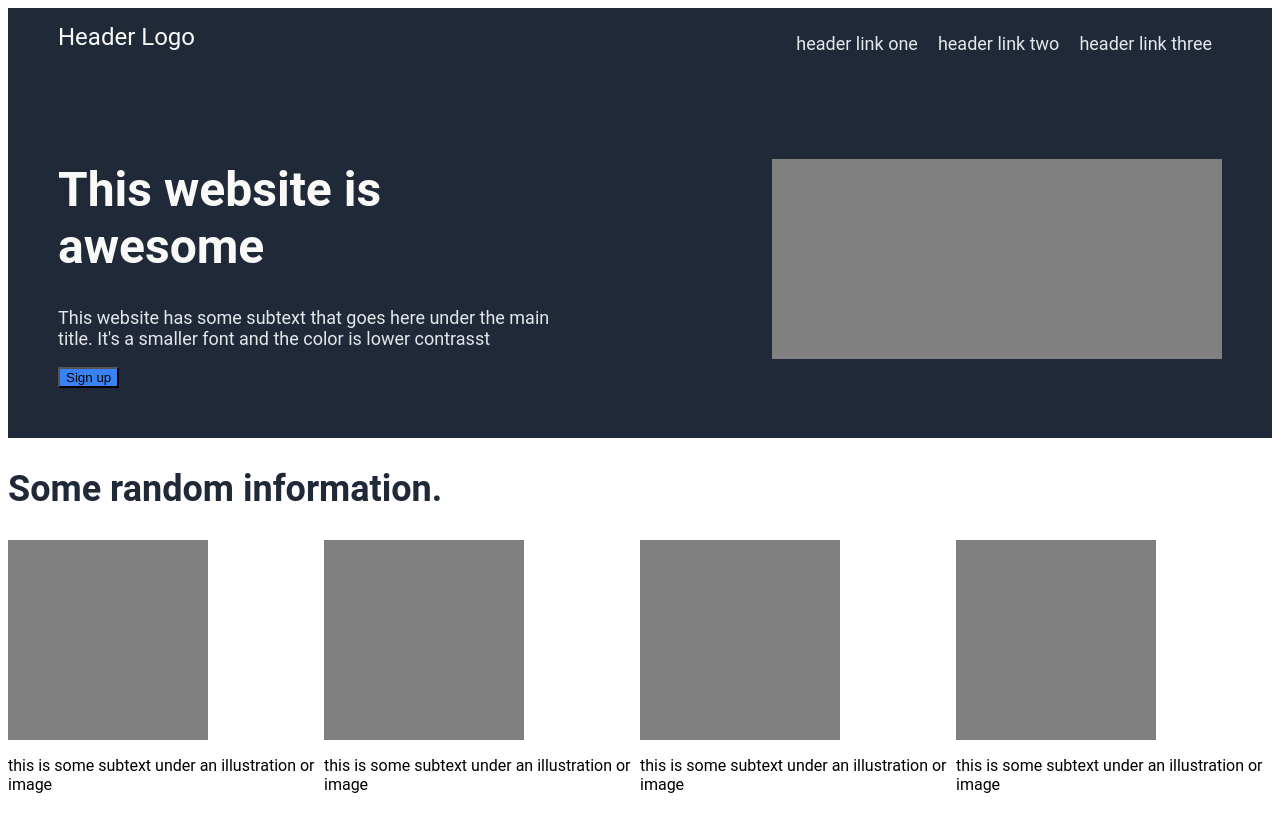
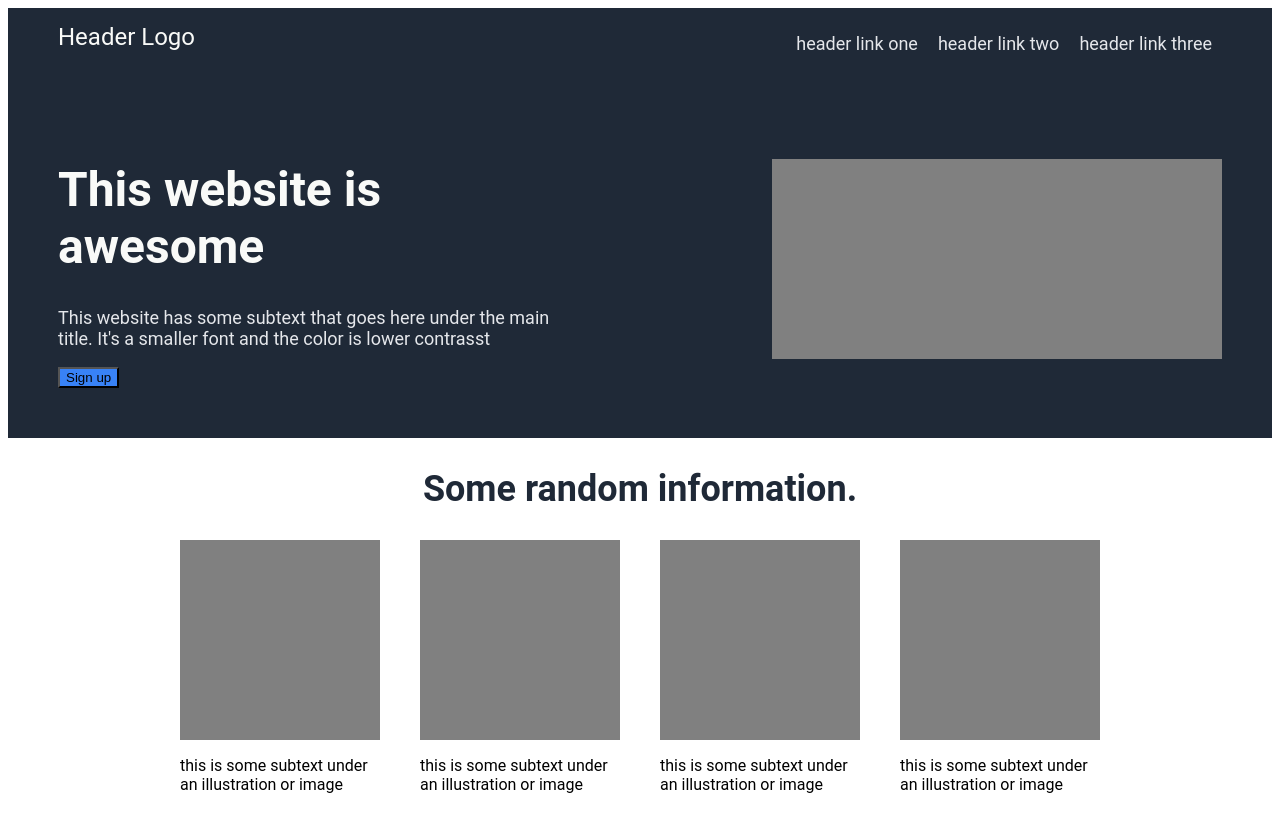
Before and after one commit to jh80/odin-landing-page, a plain HTML site: page index.html in a window 1280 px wide. Shown: the top 813 px of the page. Drawn offline with Linux system fonts and the light colour scheme.

Commit message:
Adjust element positioning in info div

```diff
--- a/style.css
+++ b/style.css
@@ -42,6 +42,7 @@ header .logo {
     font-size: 36px;
     font-weight: bolder;
     color: #1f2937;
+    text-align: center;
 }
 
 .quote {
@@ -95,3 +96,12 @@ header {
 .welcome-left {
     max-width: 500px;
 }
+
+.image-container {
+    justify-content: center;
+    gap: 40px;
+}
+
+.image-unit p {
+    max-width: 200px;
+}
```
